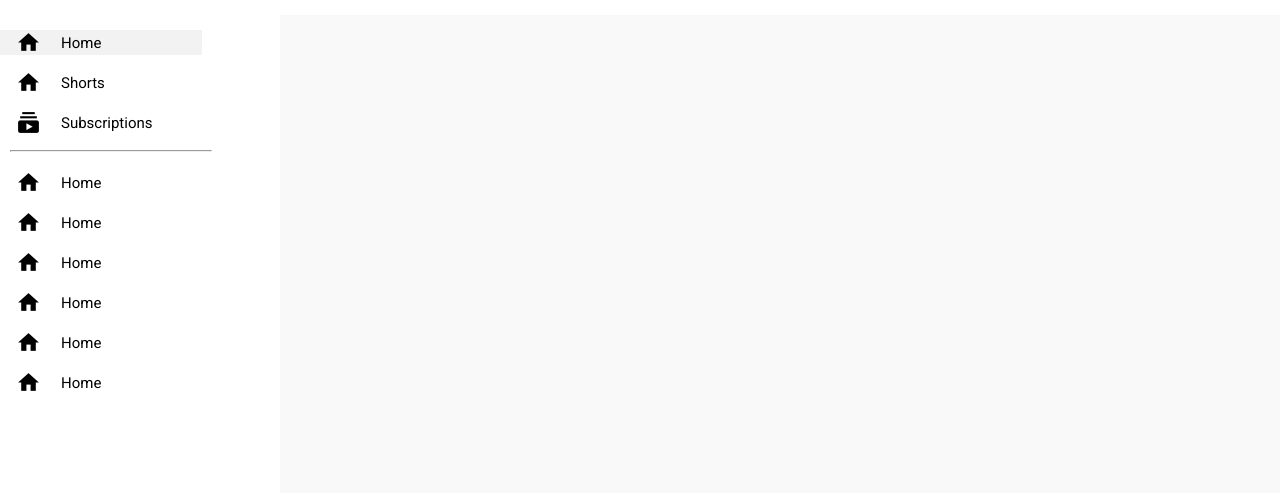
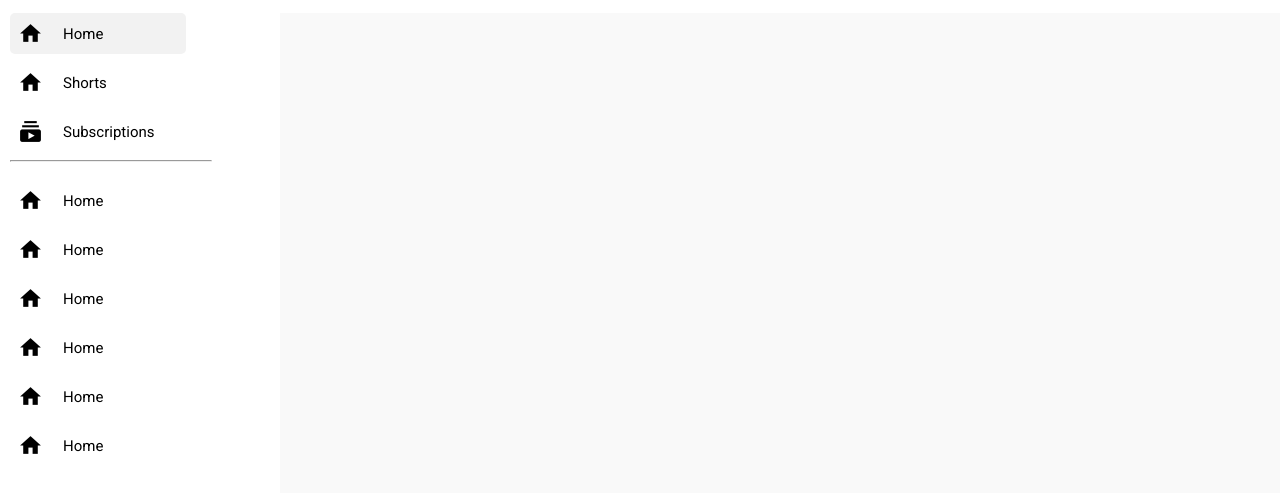
Before and after one commit to GARajab/YouTube, a plain HTML site: page index.html in a window 1280 px wide. Shown: the part 51-544 px from the top of the page. Drawn offline with Linux system fonts and the light colour scheme.

Commit message:
addjust nav

```diff
--- a/style.css
+++ b/style.css
@@ -106,7 +106,7 @@ header {
   height: calc(100vh - 66px);
   background-color: #f9f9f9;
   display: flex;
-  margin-top: 10px;
+  margin-top: 8px;
 }
 
 aside {
@@ -119,25 +119,40 @@ aside {
 aside a {
   color: black;
   text-decoration: none;
-  padding: 0 16px;
+  padding: 8px;
   display: flex;
   align-items: center;
-  margin-bottom: 15px;
+  margin-bottom: 8px;
   margin-right: 5px;
+  width: 70%;
 }
+
+.active {
+  background-color: #f2f2f2;
+  /* font-size: 500; */
+  width: 70%;
+  display: flex;
+  align-items: center !important;
+}
+
 nav {
   width: 90%;
-  margin-top: 15px;
+  /* margin-top: 15px; */
   margin-right: 10px;
 }
 
-.nav-link:hover {
-  background-color: #f2f2f2;
+.nav-link {
   border-radius: 5px;
   -webkit-border-radius: 5px;
   -moz-border-radius: 5px;
   -ms-border-radius: 5px;
   -o-border-radius: 5px;
+  margin-left: 10px;
+}
+
+.nav-link:hover {
+  background-color: #f2f2f2;
+
   /* width: 80%; */
 }
 
@@ -150,15 +165,8 @@ aside span {
   font-size: 15px;
 }
 
-.active {
-  background-color: #f2f2f2;
-  /* font-size: 500; */
-  width: 80%;
-  display: flex;
-  align-items: center !important;
-}
-
 hr {
+  color: #f0f0f0;
   margin-left: 10px;
   display: flex;
   align-items: center;
```
